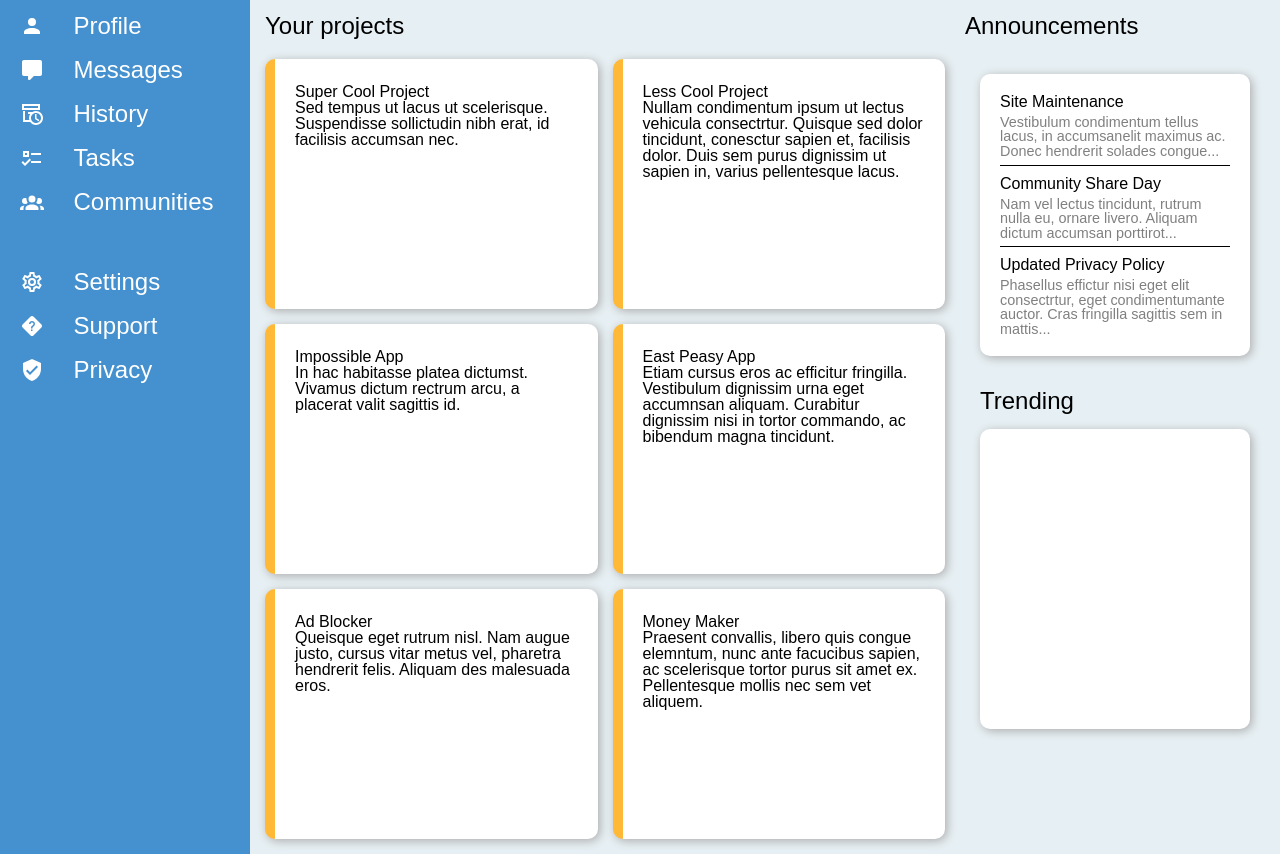
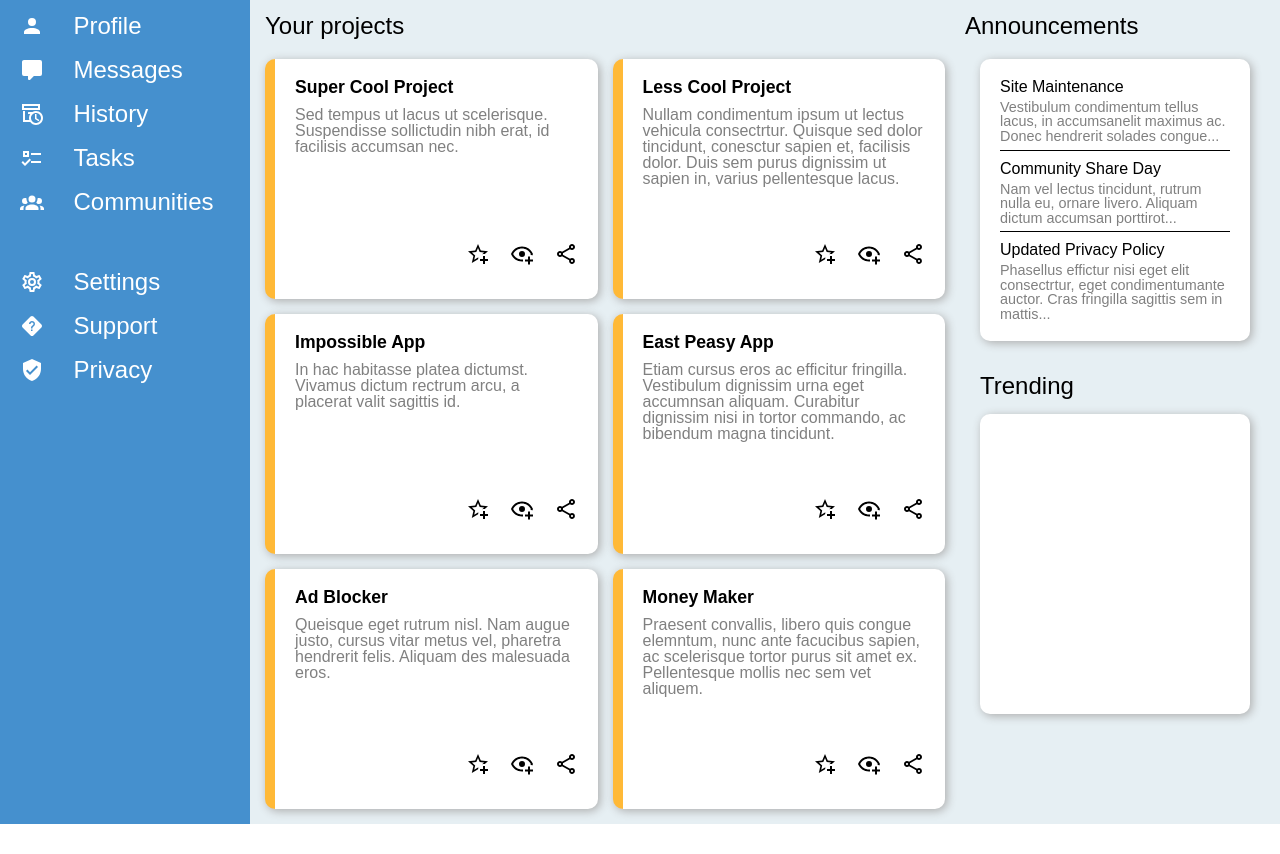
Before and after one commit to ChrisSturgeon/odin-admin-page, a plain HTML site: page index.html in a window 1280 px wide. Shown: the part 146-1000 px from the top of the page. After the commit the page ends 970 px from the top, so only its background shows below. Drawn offline with Linux system fonts and the light colour scheme.

Commit message:
Complete cards

```diff
--- a/index.html
+++ b/index.html
@@ -102,42 +102,82 @@
 
       <div class="cards">
           <div class="card">
+            <div class="cardInfo">
               <h2>Super Cool Project</h2>
-            <p>Sed tempus ut lacus ut scelerisque. Suspendisse sollictudin
-              nibh erat, id facilisis accumsan nec.
+              <p>Sed tempus ut lacus ut scelerisque. Suspendisse sollictudin nibh erat, id facilisis accumsan nec.
               </p>
+              <div>
+                <img src="images/star-plus-outline.svg">
+                <img src="images/eye-plus-outline.svg">
+                <img src="images/share-outline.svg">
+              </div>
+            </div>
           </div>
           <div class="card">
+            <div class="cardInfo">
               <h2>Less Cool Project</h2>
               <p>Nullam condimentum ipsum ut lectus vehicula consectrtur. Quisque sed dolor tincidunt,
                 conesctur sapien et, facilisis dolor. Duis sem purus dignissim ut sapien in, varius pellentesque lacus.
               </p>
+              <div>
+                <img src="images/star-plus-outline.svg">
+                <img src="images/eye-plus-outline.svg">
+                <img src="images/share-outline.svg">
+              </div>
+            </div>
           </div>
           <div class="card">
+            <div class="cardInfo">
               <h2>Impossible App</h2>
               <p>In hac habitasse platea dictumst. Vivamus dictum rectrum arcu, a placerat valit sagittis id.</p>
+              <div>
+                <img src="images/star-plus-outline.svg">
+                <img src="images/eye-plus-outline.svg">
+                <img src="images/share-outline.svg">
+              </div>
+            </div>
+
           </div>
           <div class="card">
+            <div class="cardInfo">
               <h2>East Peasy App</h2>
               <p>Etiam cursus eros ac efficitur fringilla. Vestibulum dignissim urna eget accumnsan aliquam.
                 Curabitur dignissim nisi in tortor commando, ac bibendum magna tincidunt.
               </p>
+              <div>
+                <img src="images/star-plus-outline.svg">
+                <img src="images/eye-plus-outline.svg">
+                <img src="images/share-outline.svg">
+              </div>
+            </div>
           </div>
           <div class="card">
+            <div class="cardInfo">
               <h2>Ad Blocker</h2>
               <p>Queisque eget rutrum nisl. Nam augue justo, cursus vitar metus vel, pharetra hendrerit felis.
                 Aliquam des malesuada eros.
               </p>
+              <div>
+                <img src="images/star-plus-outline.svg">
+                <img src="images/eye-plus-outline.svg">
+                <img src="images/share-outline.svg">
+              </div>
+            </div>
           </div>
           <div class="card">
+            <div class="cardInfo">
               <h2>Money Maker</h2>
               <p>Praesent convallis, libero quis congue  elemntum, nunc ante facucibus sapien, ac scelerisque
                 tortor purus sit amet ex. Pellentesque mollis nec sem vet aliquem.
               </p>
+              <div>
+                <img src="images/star-plus-outline.svg">
+                <img src="images/eye-plus-outline.svg">
+                <img src="images/share-outline.svg">
               </div>
             </div>
-
-
+          </div>
+      </div>
 
       <div class="contentSide">
         <div class="announcements">
--- a/style.css
+++ b/style.css
@@ -100,6 +100,7 @@ table {
 }
 
 .headerTopRight p {
+  font-size: 1.2rem;
   font-weight: bold;
 }
 
@@ -210,11 +211,34 @@ a:link, a:visited {
 .card {
   height: 200px;
   overflow: auto;
-  padding: 25px 20px;
+  padding: 20px;
   background-color: white;
   border-left: 10px solid rgb(255, 185, 55);
   border-radius: 10px;
   box-shadow: 2px 2px 10px rgb(172, 172, 172);
+}
+
+.cardInfo {
+  display: grid;
+  grid-template-rows: auto minmax(125px, 1fr) auto;
+  grid-gap: 10px;
+}
+
+.cardInfo h2 {
+  font-size: 1.1rem;
+  font-weight: bold;
+}
+
+.cardInfo p {
+  color: grey;
+}
+
+.cardInfo div {
+  color: red;
+  display: grid;
+  grid-template-columns: repeat(3, auto);
+  justify-content: end;
+  grid-gap: 20px;
 }
 
 .contentSide {
@@ -223,9 +247,9 @@ a:link, a:visited {
   grid-template-rows: 300px 25px 300px;
   align-content: start;
   gap: 15px;
-  padding: 15px;
+  padding: 0px 15px;
+}
 
-}
 
 .announcements, .trending {
   background-color: white;
```
Also changed, not shown: images/eye-plus-outline.svg (added), images/share-outline.svg (added), images/star-plus-outline.svg (added). Lines whose indentation alone changed are shown as unchanged.
